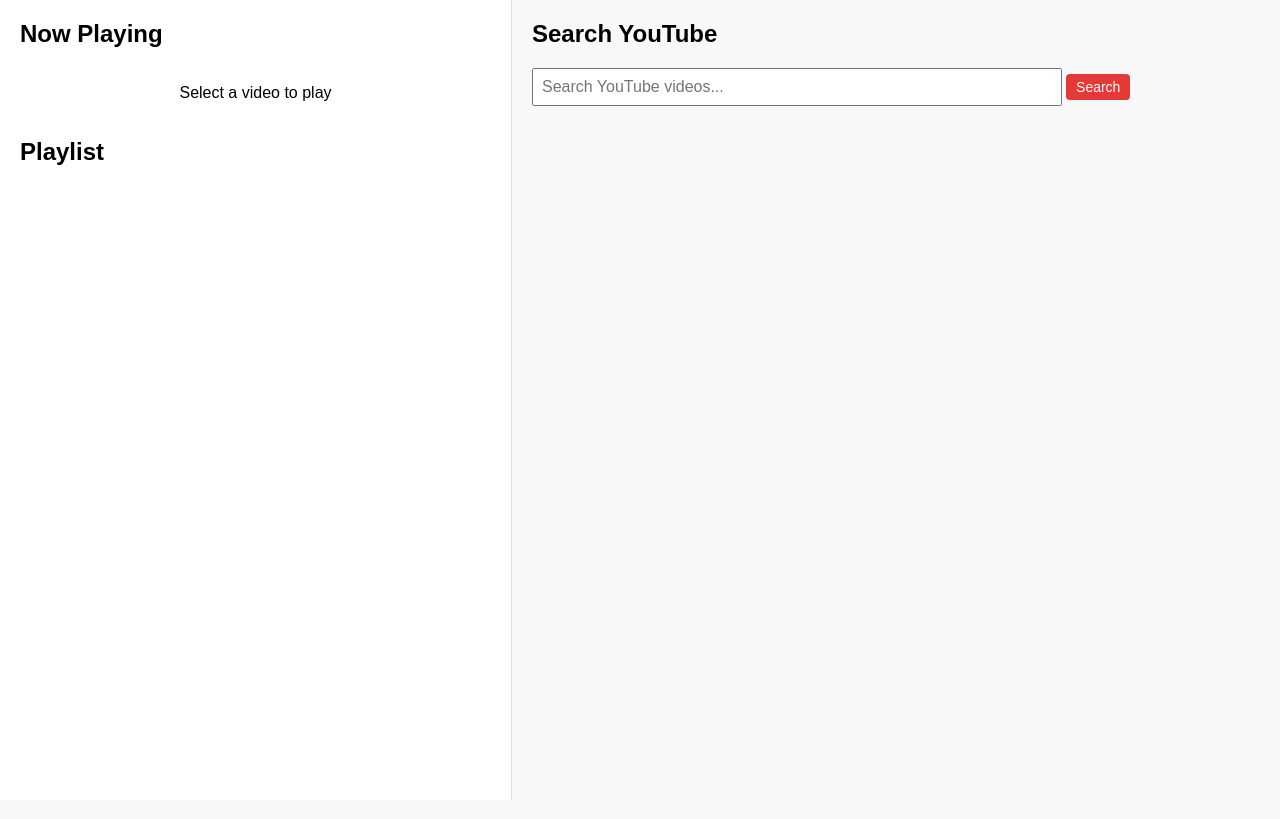
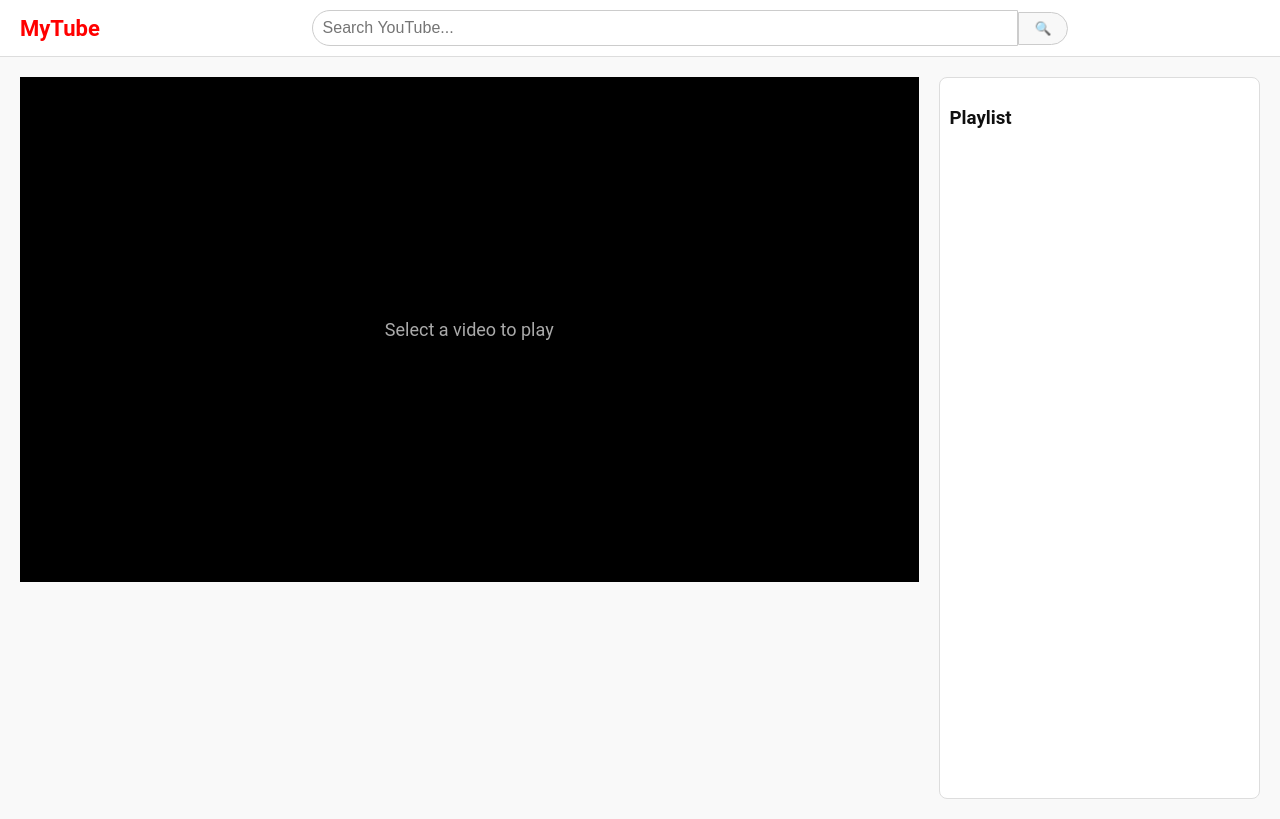
Before and after one commit to totallyastudentaccount/totallyastudentaccount.github.io, a plain HTML site: page index.html in a window 1280 px wide. Drawn offline with Linux system fonts and the light colour scheme.

Commit message:
Refactor HTML structure and update styles

```diff
--- a/index.html
+++ b/index.html
@@ -2,134 +2,201 @@
 <html lang="en">
 <head>
   <meta charset="UTF-8">
-  <title>YouTube Search & Playlist</title>
+  <title>YouTube Clone</title>
   <style>
     body {
-      font-family: Arial, sans-serif;
       margin: 0;
-      padding: 0;
-      display: flex;
-      height: 100vh;
-      background: #f8f8f8;
+      font-family: "Roboto", Arial, sans-serif;
+      background-color: #f9f9f9;
+      color: #0f0f0f;
     }
 
-    /* Left column: player + playlist */
-    #left {
-      width: 40%;
-      background: #fff;
+    /* HEADER */
+    header {
+      display: flex;
+      align-items: center;
+      background-color: #ffffff;
+      padding: 10px 20px;
+      border-bottom: 1px solid #ddd;
+      position: sticky;
+      top: 0;
+      z-index: 10;
+    }
+
+    #logo {
+      font-size: 22px;
+      font-weight: bold;
+      color: #ff0000;
+      margin-right: 20px;
+    }
+
+    #searchBar {
+      flex: 1;
+      display: flex;
+      justify-content: center;
+      align-items: center;
+    }
+
+    #searchInput {
+      width: 60%;
+      padding: 8px 10px;
+      border: 1px solid #ccc;
+      border-radius: 20px 0 0 20px;
+      font-size: 16px;
+      outline: none;
+    }
+
+    #searchButton {
+      padding: 8px 16px;
+      border: 1px solid #ccc;
+      background-color: #f8f8f8;
+      border-radius: 0 20px 20px 0;
+      cursor: pointer;
+    }
+
+    #searchButton:hover {
+      background-color: #e5e5e5;
+    }
+
+    /* MAIN LAYOUT */
+    main {
+      display: flex;
       padding: 20px;
-      border-right: 1px solid #ddd;
-      box-sizing: border-box;
-      display: flex;
-      flex-direction: column;
-      overflow-y: auto;
+    }
+
+    /* LEFT COLUMN (Player + Results) */
+    #content {
+      flex: 3;
+      margin-right: 20px;
     }
 
     #player {
+      width: 100%;
+      aspect-ratio: 16 / 9;
+      background-color: #000;
       margin-bottom: 20px;
-      text-align: center;
+      display: flex;
+      align-items: center;
+      justify-content: center;
+      color: #aaa;
+      font-size: 18px;
     }
 
-    #playlist {
+    #results {
+      display: grid;
+      grid-template-columns: repeat(auto-fill, minmax(280px, 1fr));
+      gap: 16px;
+    }
+
+    .video {
+      background-color: #fff;
+      border-radius: 8px;
+      overflow: hidden;
+      cursor: pointer;
+      transition: transform 0.2s ease;
+    }
+
+    .video:hover {
+      transform: scale(1.03);
+    }
+
+    .video img {
+      width: 100%;
+      border-bottom: 1px solid #ddd;
+    }
+
+    .video .video-info {
+      padding: 10px;
+    }
+
+    .video .video-title {
+      font-weight: bold;
+      font-size: 14px;
+      margin-bottom: 5px;
+      color: #0f0f0f;
+    }
+
+    .video button {
+      background: #ff0000;
+      color: white;
+      border: none;
+      border-radius: 4px;
+      padding: 5px 8px;
+      font-size: 12px;
+      cursor: pointer;
+    }
+
+    .video button:hover {
+      background-color: #e00000;
+    }
+
+    /* RIGHT COLUMN (Playlist) */
+    #playlistContainer {
       flex: 1;
+      background-color: #fff;
+      border-radius: 8px;
+      padding: 10px;
+      height: calc(100vh - 100px);
       overflow-y: auto;
+      border: 1px solid #ddd;
     }
 
     .playlist-item {
       display: flex;
       align-items: center;
       margin-bottom: 10px;
+      cursor: pointer;
+      padding: 4px;
+      border-radius: 4px;
+      transition: background 0.2s;
+    }
+
+    .playlist-item:hover {
+      background-color: #f1f1f1;
     }
 
     .playlist-item img {
-      width: 80px;
+      width: 100px;
       height: 60px;
-      cursor: pointer;
-      margin-right: 10px;
+      margin-right: 8px;
       border-radius: 4px;
     }
 
-    /* Right column: search + results */
-    #right {
-      width: 60%;
-      padding: 20px;
-      overflow-y: auto;
-      box-sizing: border-box;
+    .playlist-item button {
+      background: none;
+      border: none;
+      color: #888;
+      cursor: pointer;
     }
 
-    #searchInput {
-      width: 70%;
-      padding: 8px;
-      font-size: 16px;
-    }
-
-    #results {
-      margin-top: 20px;
-      display: grid;
-      grid-template-columns: repeat(auto-fill, minmax(240px, 1fr));
-      gap: 15px;
-    }
-
-    .video {
-      background: #fff;
-      border-radius: 6px;
-      padding: 10px;
-      box-shadow: 0 1px 4px rgba(0,0,0,0.1);
-      text-align: center;
-    }
-
-    .video img {
-      width: 100%;
-      cursor: pointer;
-      border-radius: 4px;
-    }
-
-    .video-title {
-      margin: 10px 0;
-      font-size: 14px;
-      font-weight: bold;
-      color: #333;
-    }
-
-    button {
-      cursor: pointer;
-      padding: 5px 10px;
-      font-size: 14px;
-      background: #e53935;
-      color: white;
-      border: none;
-      border-radius: 4px;
-    }
-
-    button:hover {
-      background: #d32f2f;
-    }
-
-    h2 {
-      margin-top: 0;
+    .playlist-item button:hover {
+      color: #ff0000;
     }
   </style>
 </head>
 <body>
-  <div id="left">
-    <h2>Now Playing</h2>
-    <div id="player">
-      <p>Select a video to play</p>
+  <header>
+    <div id="logo">MyTube</div>
+    <div id="searchBar">
+      <input type="text" id="searchInput" placeholder="Search YouTube...">
+      <button id="searchButton" onclick="searchVideos()">🔍</button>
+    </div>
+  </header>
+
+  <main>
+    <div id="content">
+      <div id="player">Select a video to play</div>
+      <div id="results"></div>
     </div>
 
-    <h2>Playlist</h2>
-    <div id="playlist"></div>
-  </div>
-
-  <div id="right">
-    <h2>Search YouTube</h2>
-    <input type="text" id="searchInput" placeholder="Search YouTube videos...">
-    <button onclick="searchVideos()">Search</button>
-    <div id="results"></div>
-  </div>
+    <div id="playlistContainer">
+      <h3>Playlist</h3>
+      <div id="playlist"></div>
+    </div>
+  </main>
 
   <script>
-    const apiKey = "AIzaSyA0XIPgl1-esWiDqNU8LnIcW0nPhs7zTFs"; // 👈 Replace with your YouTube Data API v3 key
+    const apiKey = "YOUR_API_KEY_HERE"; // 👈 Replace with your YouTube Data API v3 key
     let nextPageToken = "";
     let prevPageToken = "";
     let currentQuery = "";
@@ -183,7 +250,7 @@
     function playVideo(id) {
       const playerDiv = document.getElementById("player");
       playerDiv.innerHTML = `
-        <iframe width="100%" height="315"
+        <iframe width="100%" height="100%"
           src="https://www.youtube.com/embed/${id}?autoplay=1&enablejsapi=1"
           frameborder="0" allow="autoplay; encrypted-media" allowfullscreen>
         </iframe>
@@ -205,7 +272,7 @@
       apiUrl.search = new URLSearchParams({
         part: "snippet",
         type: "video",
-        maxResults: "50",
+        maxResults: "24",
         q: currentQuery,
         key: apiKey,
         pageToken
@@ -232,32 +299,13 @@
           div.className = "video";
           div.innerHTML = `
             <img src="${thumbnail}" alt="Thumbnail" onclick="playVideo('${id}')" />
-            <div class="video-title">${title}</div>
-            <button onclick="addToPlaylist('${id}', '${title.replace(/'/g, "\\'")}')">➕ Add</button>
+            <div class="video-info">
+              <div class="video-title">${title}</div>
+              <button onclick="addToPlaylist('${id}', '${title.replace(/'/g, "\\'")}')">Add to Playlist</button>
+            </div>
           `;
           resultsDiv.appendChild(div);
         });
-
-        const paginationDiv = document.createElement("div");
-        paginationDiv.style.textAlign = "center";
-        paginationDiv.style.marginTop = "1rem";
-
-        if (prevPageToken) {
-          const prevBtn = document.createElement("button");
-          prevBtn.textContent = "⬅️ Previous Page";
-          prevBtn.onclick = () => searchVideos(prevPageToken);
-          paginationDiv.appendChild(prevBtn);
-        }
-
-        if (nextPageToken) {
-          const nextBtn = document.createElement("button");
-          nextBtn.textContent = "Next Page ➡️";
-          nextBtn.onclick = () => searchVideos(nextPageToken);
-          paginationDiv.appendChild(nextBtn);
-        }
-
-        resultsDiv.appendChild(paginationDiv);
-
       } catch (error) {
         console.error("Search error:", error);
         resultsDiv.innerHTML = "<p>Failed to fetch search results.</p>";
```
